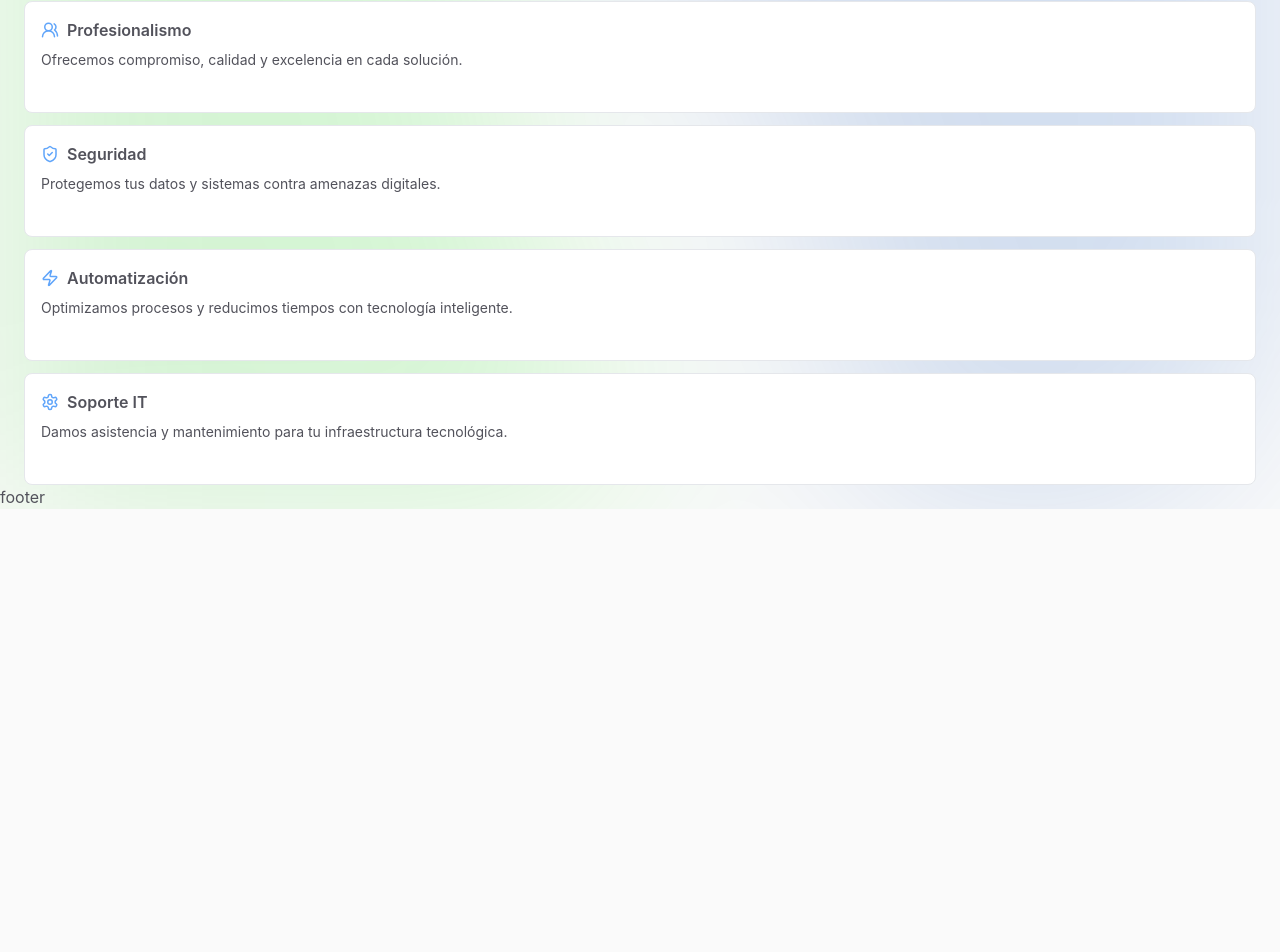
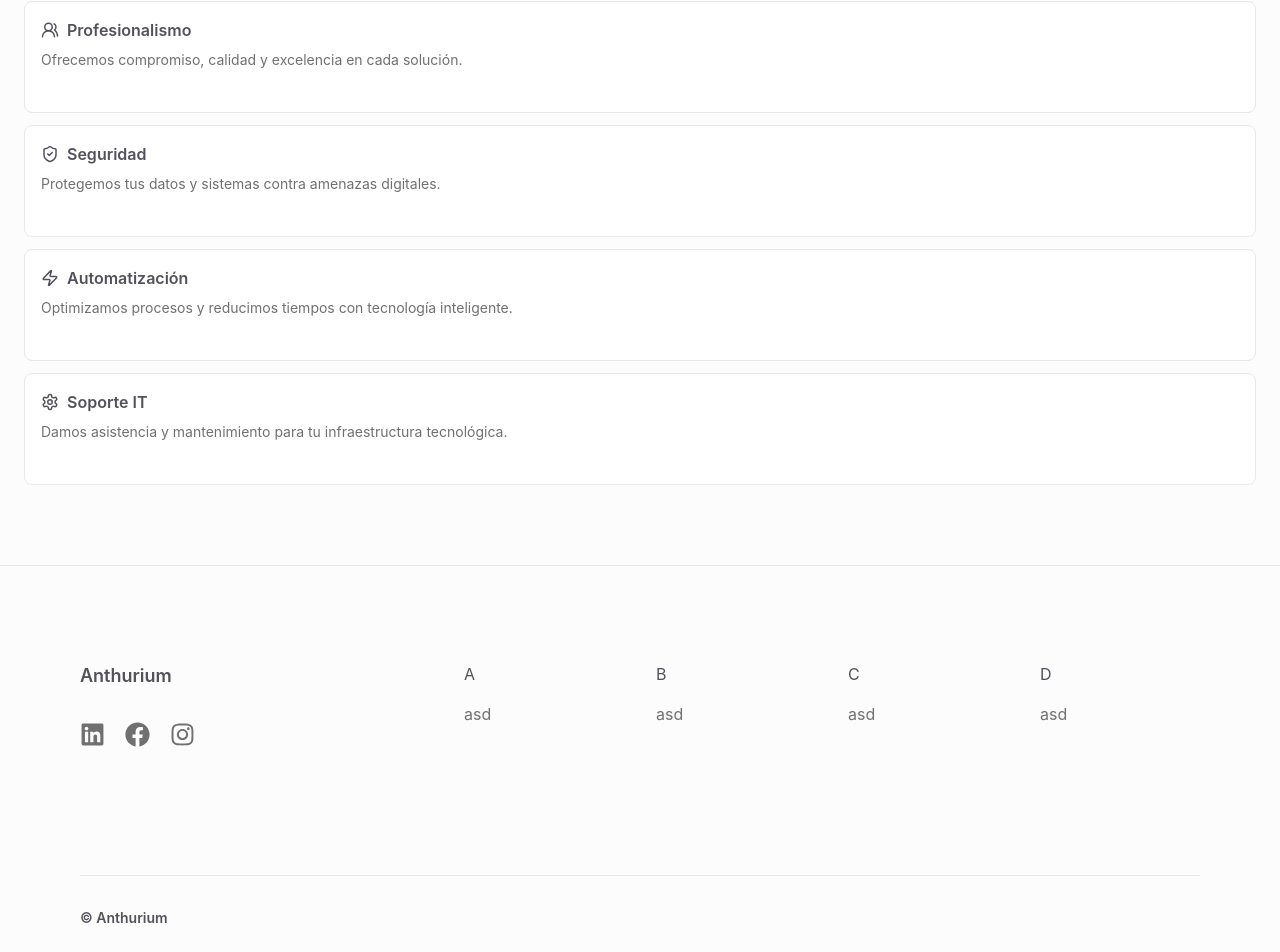
Before and after one commit to GrupoAnthurium/anthurium, a Next.js app: page / in a window 1280 px wide. Shown: the part 1067-2019 px from the top of the page. Before the commit the page ends 1576 px from the top, so only its background shows below. Built offline with nearby package versions, Linux system fonts and the light colour scheme.

Commit message:
add footer

```diff
--- a/package.json
+++ b/package.json
@@ -17,11 +17,13 @@
     "next": "15.1.6",
     "react": "^19.0.0",
     "react-dom": "^19.0.0",
+    "react-icons": "^5.4.0",
     "tailwind-merge": "^3.0.1",
     "tailwindcss-animate": "^1.0.7"
   },
   "devDependencies": {
     "@eslint/eslintrc": "^3",
+    "@tailwindcss/typography": "^0.5.16",
     "@types/node": "^20",
     "@types/react": "^19",
     "@types/react-dom": "^19",
--- a/src/app/globals.css
+++ b/src/app/globals.css
@@ -5,5 +5,9 @@
 body {
   font-family: Inter, system-ui, Avenir, Helvetica, Arial, sans-serif;
   scroll-behavior: smooth;
-  @apply bg-softwhite text-zinc-600;
+  @apply bg-softwhite text-softblack;
 }
+
+::selection {
+  @apply bg-blue-300 text-softwhite;
+}
--- a/src/app/layout.tsx
+++ b/src/app/layout.tsx
@@ -1,6 +1,6 @@
 import type { Metadata } from "next";
 import { Navbar, Footer } from "@/components";
-import background from "@/assets/background.svg";
+// import background from "@/assets/background.svg";
 import "./globals.css";
 
 export const metadata: Metadata = {
@@ -10,14 +10,14 @@ export const metadata: Metadata = {
   openGraph: {
     title: "Anthurium",
     description: "Digitalizá tu negocio con Anthurium. ¡Conocé más!",
-    url: "https://www.tusitio.com", // cambiar a la url cuando esté deployada
+    url: "https://anthurium-xyz.vercel.app/",
     siteName: "Anthurium",
     images: [
       {
         url: "https://www.tusitio.com/imagen.jpg", // foto para social media
         width: 800,
         height: 600,
-        alt: "Imagen de Anthurium",
+        alt: "Anthurium",
       },
     ],
   },
@@ -30,7 +30,7 @@ export const metadata: Metadata = {
         url: "https://www.tusitio.com/imagen.jpg", // imagen para Twitter
         width: 800,
         height: 600,
-        alt: "Imagen de Anthurium",
+        alt: "Anthurium",
       },
     ],
   },
@@ -45,16 +45,16 @@ export default function RootLayout({
   return (
     <html lang="es">
       <body className="w-full flex flex-col min-h-dvh relative">
-        <img
+        {/* <img
           src={background.src}
           alt=""
           className="absolute top-0 left-0 w-full h-full -z-10 blur-[100px]"
-        />
+        /> */}
         <Navbar />
-        <main className="flex-1 flex justify-center w-full">
+        <main className="flex-1 flex flex-col items-center justify-center w-full">
           <div className="max-w-7xl w-full px-6">{children}</div>
+          <Footer />
         </main>
-        <Footer />
       </body>
     </html>
   );
--- a/src/components/layout/footer.tsx
+++ b/src/components/layout/footer.tsx
@@ -1,3 +1,46 @@
+import Link from "next/link";
+import { SOCIAL_LINKS, FOOTER_SECTIONS } from "@/constants";
+
 export const Footer = () => {
-  return <footer>footer</footer>;
+  return (
+    <footer className="sm:py-18 container relative mx-auto px-6 border-t mt-20 md:py-24 lg:px-16 lg:py-24 xl:px-20 py-8">
+      <div className="xl:grid xl:grid-cols-3 xl:gap-8">
+        <div className="space-y-8 xl:col-span-1">
+          <Link href="#" className="w-40 font-semibold text-lg">
+            Anthurium
+          </Link>
+          <div className="flex space-x-5 text-softgrey">
+            {SOCIAL_LINKS.map(({ icon: Icon, href }, index) => (
+              <Link
+                key={index}
+                href={href}
+                className="transition-all hover:scale-110"
+              >
+                <Icon size={25} />
+              </Link>
+            ))}
+          </div>
+        </div>
+        <div className="mt-12 grid grid-cols-1 gap-8 xl:col-span-2 xl:mt-0">
+          <div className="grid grid-cols-2 gap-8 md:grid-cols-4">
+            {FOOTER_SECTIONS.map(({ title, items }, index) => (
+              <div key={index}>
+                <h6>{title}</h6>
+                <ul className="mt-4 space-y-2">
+                  {items.map((item, i) => (
+                    <li key={i} className="text-softgrey">
+                      {item}
+                    </li>
+                  ))}
+                </ul>
+              </div>
+            ))}
+          </div>
+        </div>
+      </div>
+      <div className="mt-32 flex justify-between border-t pt-8">
+        <p className="text-sm font-semibold">© Anthurium</p>
+      </div>
+    </footer>
+  );
 };
--- a/src/components/layout/navbar/navbar.tsx
+++ b/src/components/layout/navbar/navbar.tsx
@@ -8,7 +8,7 @@ export const Navbar = () => {
   const isMobile = useMediaQuery(640);
 
   return (
-    <nav className="w-full flex items-center justify-center h-16 border-b bg-foreground sticky top-0 z-50">
+    <nav className="w-full flex items-center justify-center h-16 border-b bg-softwhite sticky top-0 z-50">
       <div className="max-w-7xl w-full flex items-center justify-between px-6">
         <Link href="#" className="font-semibold text-lg">
           Anthurium
--- a/src/components/marquee.tsx
+++ b/src/components/marquee.tsx
@@ -2,7 +2,7 @@ export const Marquee = () => {
   return (
     <div className="pb-14 md:pb-24">
       <div className="relative flex overflow-hidden max-w-2xl mx-auto">
-        <div className="animate-marquee whitespace-nowrap">
+        <div className="animate-marquee whitespace-nowrap text-softgrey">
           <span className="text-2xl mx-4 sm:text-3xl">Marquee Item 1</span>
           <span className="text-2xl mx-4 sm:text-3xl">Marquee Item 2</span>
           <span className="text-2xl mx-4 sm:text-3xl">Marquee Item 3</span>
@@ -10,7 +10,7 @@ export const Marquee = () => {
           <span className="text-2xl mx-4 sm:text-3xl">Marquee Item 5</span>
         </div>
 
-        <div className="absolute top-0 animate-marquee2 whitespace-nowrap">
+        <div className="absolute top-0 animate-marquee2 whitespace-nowrap text-softgrey">
           <span className="text-2xl mx-4 sm:text-3xl">Marquee Item 1</span>
           <span className="text-2xl mx-4 sm:text-3xl">Marquee Item 2</span>
           <span className="text-2xl mx-4 sm:text-3xl">Marquee Item 3</span>
@@ -19,8 +19,8 @@ export const Marquee = () => {
         </div>
       </div>
 
-      <p className="w-full text-center text-sm mt-6 lg:mt-8">
-        Elegida por empresas en crecimiento para impulsar su transformación
+      <p className="w-full text-center text-sm mt-6 text-softgrey lg:mt-8">
+        Elegidos por empresas en crecimiento para impulsar su transformación
         digital.
       </p>
     </div>
--- a/src/components/services/desktop-services/desktop-service-item.tsx
+++ b/src/components/services/desktop-services/desktop-service-item.tsx
@@ -9,14 +9,10 @@ export const DesktopServiceItem = ({ item }: DesktopServiceItemProps) => {
     <div className="bg-foreground w-full h-96 p-4 border rounded-lg hover:border-blue-300 transition">
       <div className="w-full flex flex-col gap-4">
         <div className="flex items-center gap-2">
-          <item.Icon
-            className="text-blue-400"
-            size={18}
-            aria-label={`Icono de ${item.TITLE}`}
-          />
+          <item.Icon size={18} aria-label={`Icono de ${item.TITLE}`} />
           <span className="font-semibold">{item.TITLE}</span>
         </div>
-        <p className="text-sm" aria-describedby={`service-desc-${item.TITLE}`}>
+        <p className="text-sm text-softgrey" aria-describedby={`service-desc-${item.TITLE}`}>
           {item.DESCRIPTION}
         </p>
       </div>
--- a/src/components/services/mobile-services/mobile-service-item.tsx
+++ b/src/components/services/mobile-services/mobile-service-item.tsx
@@ -10,14 +10,10 @@ export const MobileServiceItem = ({ item }: MobileServiceItemProps) => {
   return (
     <article className="w-full flex flex-col gap-2 h-28 p-4 bg-foreground rounded-lg border transition-all hover:border-blue-300">
       <div className="flex items-center gap-2">
-        <Icon
-          className="text-blue-400"
-          size={18}
-          aria-label={`Ícono de ${TITLE}`}
-        />
+        <Icon size={18} aria-label={`Ícono de ${TITLE}`} />
         <h3 className="font-semibold">{TITLE}</h3>
       </div>
-      <p className="text-sm">{DESCRIPTION}</p>
+      <p className="text-sm text-softgrey">{DESCRIPTION}</p>
     </article>
   );
 };
--- /dev/null
+++ b/src/constants/footer-sections.ts
@@ -0,0 +1,6 @@
+export const FOOTER_SECTIONS = [
+  { title: "A", items: ["asd"] },
+  { title: "B", items: ["asd"] },
+  { title: "C", items: ["asd"] },
+  { title: "D", items: ["asd"] },
+];
--- a/src/constants/index.ts
+++ b/src/constants/index.ts
@@ -1,2 +1,4 @@
 export * from "@/constants/menu-items";
 export * from "@/constants/services-items";
+export * from "@/constants/social-links";
+export * from "@/constants/footer-sections";
--- /dev/null
+++ b/src/constants/social-links.ts
@@ -0,0 +1,7 @@
+import { FaLinkedin, FaFacebook, FaInstagram } from "react-icons/fa";
+
+export const SOCIAL_LINKS = [
+  { icon: FaLinkedin, href: "#" },
+  { icon: FaFacebook, href: "#" },
+  { icon: FaInstagram, href: "#" },
+] as const;
--- a/tailwind.config.ts
+++ b/tailwind.config.ts
@@ -1,5 +1,6 @@
 import type { Config } from "tailwindcss";
 import animate from "tailwindcss-animate";
+import typography from "@tailwindcss/typography";
 
 export default {
   darkMode: ["class"],
@@ -11,14 +12,14 @@ export default {
   theme: {
     extend: {
       colors: {
-        primary: "",
         foreground: "#FFFFFF",
-        softwhite: "#FAFAFA",
-        softblack: "#171717",
+        softwhite: "#FCFCFC",
+        softblack: "#52525b",
+        softgrey: "#707070",
       },
       animation: {
-        marquee: "marquee 25s linear infinite",
-        marquee2: "marquee2 25s linear infinite",
+        marquee: "marquee 40s linear infinite",
+        marquee2: "marquee2 40s linear infinite",
       },
       keyframes: {
         marquee: {
@@ -32,5 +33,5 @@ export default {
       },
     },
   },
-  plugins: [animate],
+  plugins: [animate, typography],
 } satisfies Config;
```
Also changed, not shown: src/assets/linkedin-logo.svg (added), 1 other file (tests, documents, lock files or other folders).
